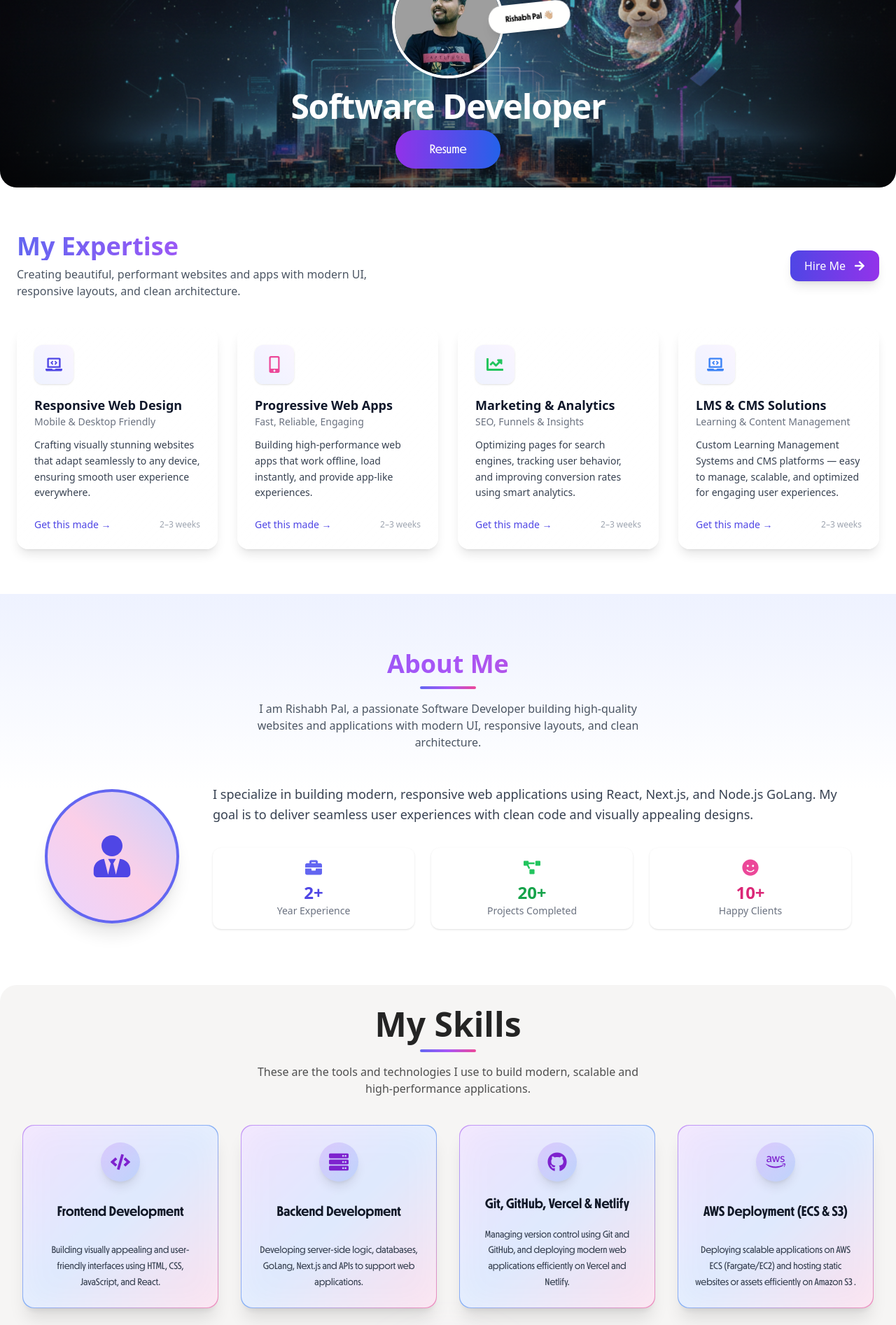
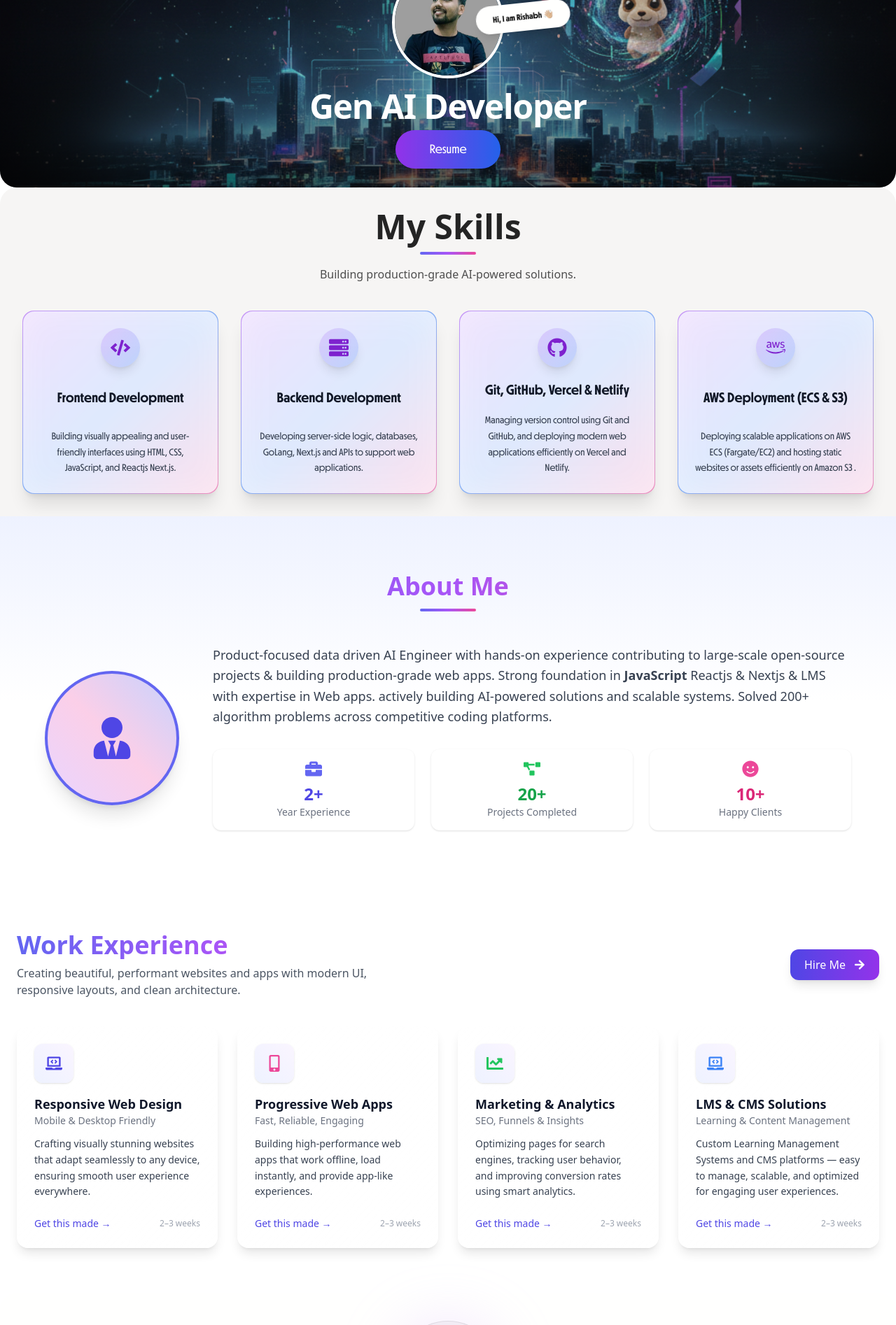
Before and after one commit to Rishabh2024/Portfolio-Rishabh, a React (Vite) app: page / in a window 1280 px wide. Shown: the part 160-2054 px from the top of the page at 70% size. Built offline with nearby package versions, Linux system fonts and the light colour scheme.

Commit message:
update component structure and organization

```diff
--- a/data.js
+++ b/data.js
@@ -72,7 +72,7 @@ export const skillData = [
   {
     skillName: "Frontend Development",
     skillDescription:
-      "Building visually appealing and user-friendly interfaces using HTML, CSS, JavaScript, and React.",
+      "Building visually appealing and user-friendly interfaces using HTML, CSS, JavaScript, and Reactjs Next.js.",
     icon: FaCode,
   },
   {
--- a/src/App.jsx
+++ b/src/App.jsx
@@ -8,9 +8,10 @@ const App = () => {
     <>
       <Navbar />
       <HeroSection />
+       <Skills />
+
+      <About />
       <ServicesShowcase />
-      <About />
-      <Skills />
       <Contact />
     </>
   )
--- a/src/components/About.jsx
+++ b/src/components/About.jsx
@@ -14,9 +14,7 @@ const About = () => {
           About Me
         </h1>
         <span className="block w-20 h-1 mx-auto mt-3 rounded-full bg-gradient-to-r from-indigo-500 via-purple-500 to-pink-500"></span>
-        <p className="max-w-xl mx-auto mt-4 text-gray-600">
-          I am Rishabh Pal, a passionate Software Developer building high-quality websites and applications with modern UI, responsive layouts, and clean architecture.
-        </p>
+
       </div>
 
       {/* Content */}
@@ -32,7 +30,8 @@ const About = () => {
         <div className="flex-1 space-y-8">
           {/* Description */}
           <p className="text-lg leading-relaxed text-gray-700 opacity-0 animate-fadeInUp" style={{ animationDelay: "0.2s" }}>
-            I specialize in building modern, responsive web applications using React, Next.js, and Node.js GoLang. My goal is to deliver seamless user experiences with clean code and visually appealing designs.
+            Product-focused data driven AI Engineer with hands-on experience contributing to large-scale open-source projects & building production-grade web apps. Strong foundation in <b>JavaScript</b> Reactjs & Nextjs & LMS with expertise in Web apps. actively building AI-powered solutions and scalable systems. Solved 200+ algorithm problems across competitive coding platforms.
+
           </p>
 
           {/* Stats */}
--- a/src/components/Hero.jsx
+++ b/src/components/Hero.jsx
@@ -28,19 +28,19 @@ const Hero = () => {
             className="border-4 rounded-full shadow-lg border-myWhite"
           />
           <p className="absolute px-6 py-3 text-xs font-semibold rounded-full shadow-lg font-otterco bg-myWhite top-16 -right-24 animate-slideIn">
-            Rishabh Pal 👋🏼
+            Hi, I am Rishabh 👋🏼
           </p>
         </div>
 
         <h1 className="mt-4 text-3xl font-semibold tracking-tight text-center text-white md:text-5xl">
-          Software Developer
+          Gen AI Developer
         </h1>
 
         <div className="py-6 text-center">
   <a
     download="Software-Developer.pdf"
     href="/Software-Developer.pdf"
-    className="px-12 py-4 text-lg text-white transition-all duration-300 rounded-full shadow-xl  font-otterco bg-gradient-to-r from-purple-600 to-blue-600 animate-pulse hover:scale-105"
+    className="px-12 py-4 text-lg text-white transition-all duration-300 rounded-full shadow-xl font-otterco bg-gradient-to-r from-purple-600 to-blue-600 animate-pulse hover:scale-105"
   >
     Resume
   </a>
--- a/src/components/ServicesShowcase.jsx
+++ b/src/components/ServicesShowcase.jsx
@@ -60,7 +60,7 @@ export default function ServicesShowcase({ contactHref = "mailto:rishabhpal326@g
       <div className="flex flex-col items-start justify-between gap-6 mb-10 md:flex-row md:items-center">
         <div>
           <h2 className="text-4xl font-extrabold text-transparent bg-gradient-to-r from-indigo-500 via-purple-500 to-pink-500 bg-clip-text">
-            My Expertise
+            Work Experience
           </h2>
           <p className="max-w-xl mt-2 text-gray-600">
             Creating beautiful, performant websites and apps with modern UI, responsive layouts, and clean architecture.
--- a/src/components/Skills.jsx
+++ b/src/components/Skills.jsx
@@ -19,8 +19,7 @@ const Skills = () => {
         </h1>
 
         <p className="max-w-xl mx-auto mt-4 text-sm text-myBlack/80 md:text-base">
-          These are the tools and technologies I use to build modern, scalable
-          and high-performance applications.
+       Building production-grade AI-powered solutions.
         </p>
       </div>
 
```
